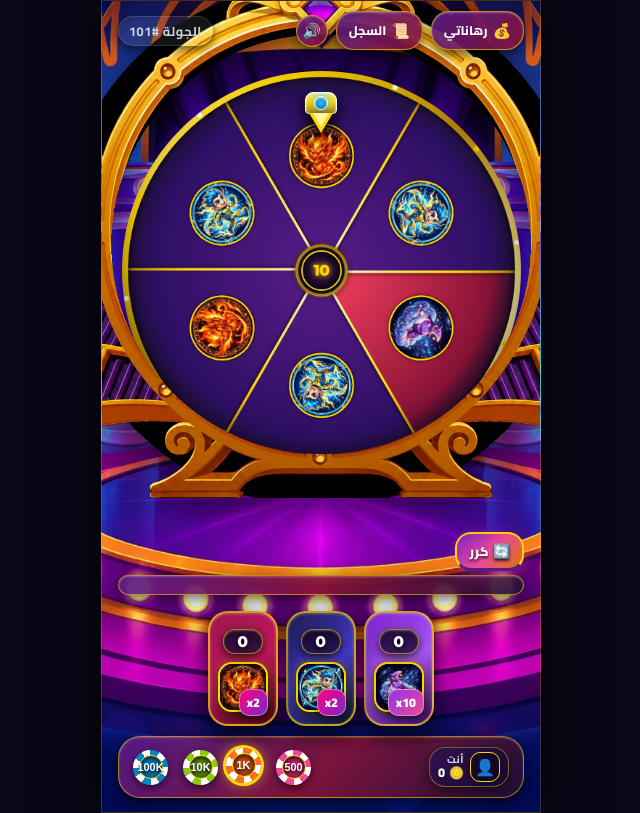
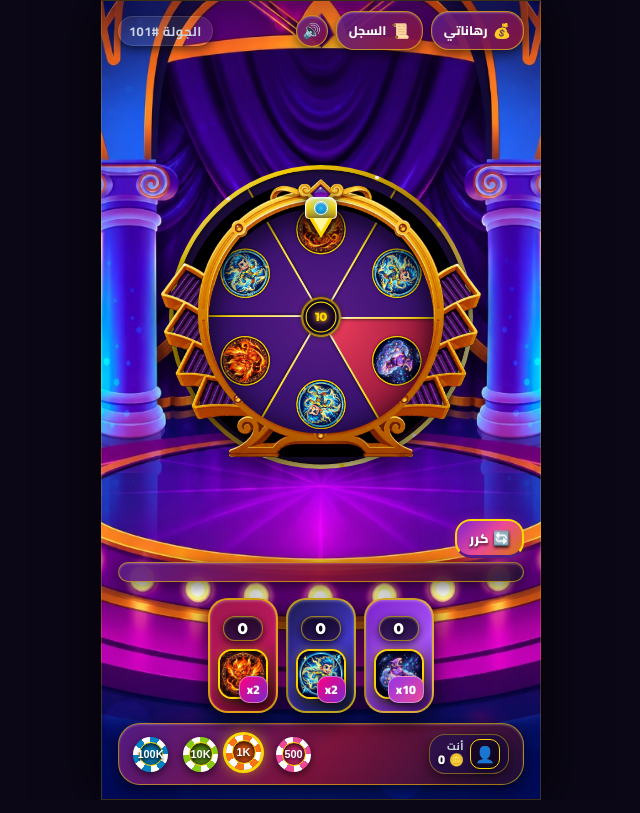
Before and after one commit to engyhamid860-lang/dream-game, a website: page public/index.html in a window 1280 px wide. Shown: the whole page, without its empty margins (319-959 px from the left). Drawn offline with nearby package versions, Linux system fonts and the light colour scheme; no server answers.

Commit message:
Fix wheel frame cutoff and align wheel canvas 100% perfectly inside golden ring

```diff
--- a/public/style.css
+++ b/public/style.css
@@ -298,9 +298,9 @@ body {
     margin: 1px 0;
   }
   .wheel-wrapper {
-    width: min(240px, 58vw);
-    height: min(240px, 58vw);
-    margin: 2px auto;
+    width: min(300px, 76vw);
+    height: min(300px, 76vw);
+    margin: 4px auto;
   }
   .characters-grid {
     gap: 4px;
@@ -537,19 +537,20 @@ body {
 .wheel-wrapper {
   position: relative;
   z-index: 10;
-  width: min(420px, 84vw);
-  height: min(420px, 84vw);
+  width: min(320px, 78vw);
+  height: min(320px, 78vw);
   aspect-ratio: 1 / 1;
   display: flex;
   justify-content: center;
   align-items: center;
-  margin: 10px auto;
+  margin: 6px auto;
+  overflow: visible;
 }
 
 /* Deluxe 3D Pointer Pin on Top of Sector (تنزيل سهم التوقف بوضوح على القطاع) */
 .wheel-pointer-deluxe {
   position: absolute;
-  top: 8px;
+  top: 7%;
   left: 50%;
   transform: translateX(-50%);
   z-index: 40;
@@ -560,29 +561,31 @@ body {
   filter: drop-shadow(0 4px 10px rgba(0, 0, 0, 0.9));
 }
 
-/* User-Provided Deluxe 3D Fantasy Frame Image Overlay (تنسيق الإطار الجديد المحيط بالعجلة بدقة 100%) */
+/* User-Provided Deluxe 3D Fantasy Frame Image Overlay (تنسيق الإطار الماسي الجديد بدقة 100% بدون أي انقصاص) */
 .wheel-custom-frame-overlay {
   position: absolute;
-  top: 44.5%;
-  left: 50%;
-  transform: translate(-50%, -50%);
-  width: 142%;
-  height: 142%;
+  top: 0;
+  left: 0;
+  width: 100%;
+  height: 100%;
   aspect-ratio: 1 / 1;
   object-fit: contain;
   z-index: 30;
   pointer-events: none;
-  filter: drop-shadow(0 8px 20px rgba(0, 0, 0, 0.7));
+  filter: drop-shadow(0 6px 15px rgba(0, 0, 0, 0.8));
   transition: transform 0.15s ease;
 }
 
 #wheelCanvas {
-  position: relative;
-  top: -5.5%;
-  width: 98.5%;
-  height: 98.5%;
+  position: absolute;
+  top: 44.3%;
+  left: 50%;
+  transform: translate(-50%, -50%);
+  width: 70.4%;
+  height: 70.4%;
   aspect-ratio: 1 / 1;
   border-radius: 50%;
+  z-index: 10;
   box-shadow: none;
   transition: none;
 }
```
